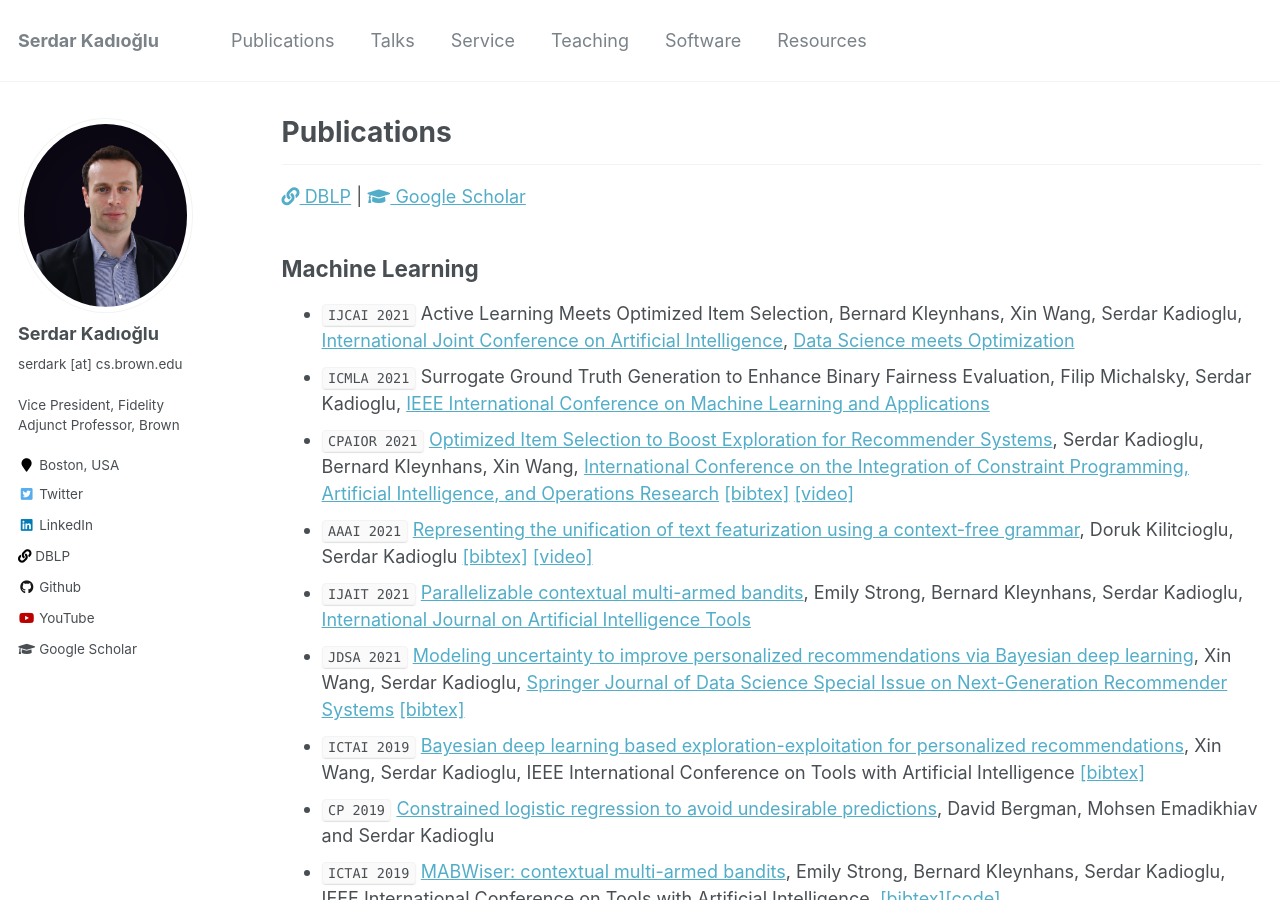
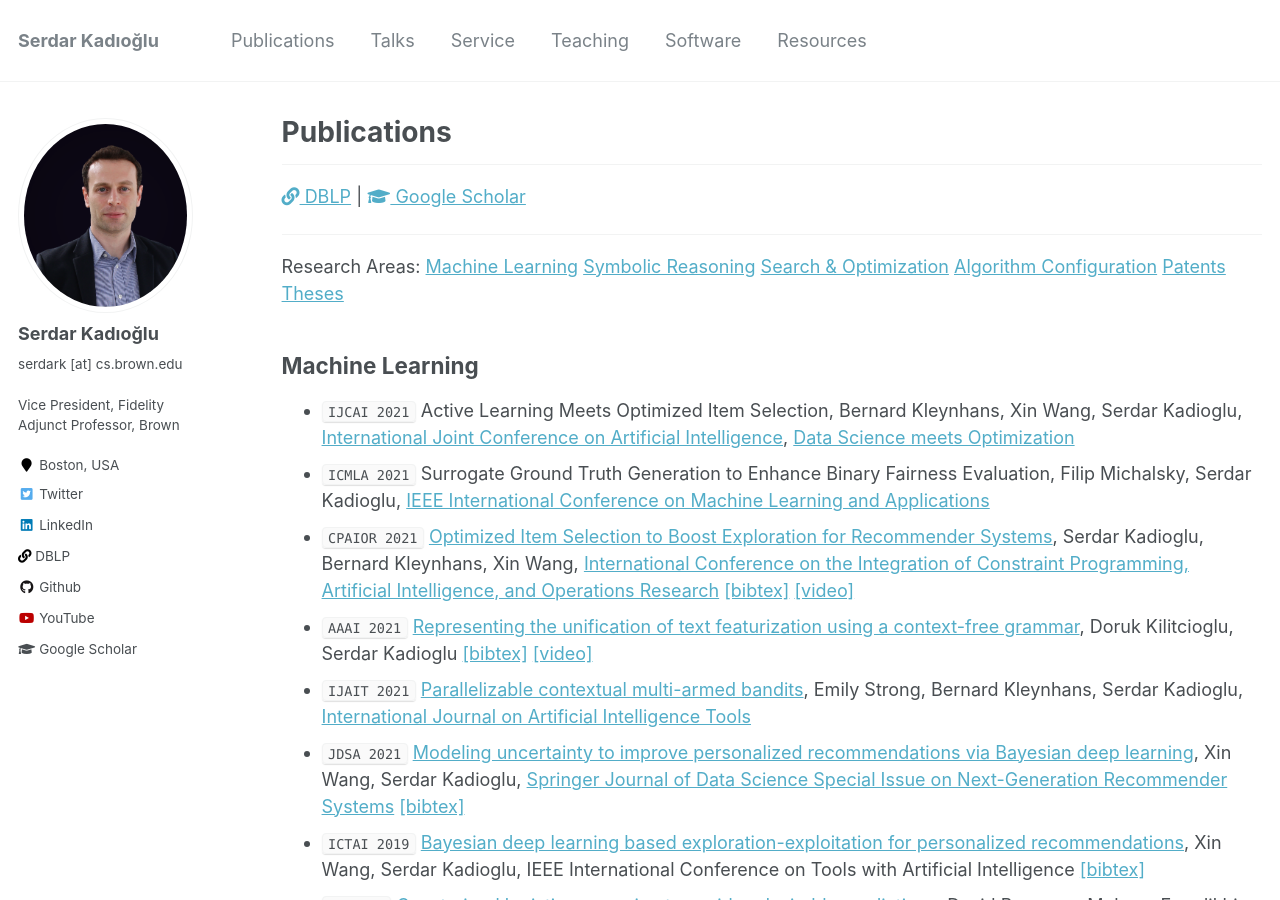
Before and after one commit to skadio/skadio.github.io, a Jekyll site: the page built from _pages/publications.md, in a window 1280 px wide and 900 px high. Built offline with Jekyll 4.4.1, drawn with Linux system fonts in a browser that asks for light colours.

Commit message:
Update publications.md

```diff
--- a/_pages/publications.md
+++ b/_pages/publications.md
@@ -9,6 +9,15 @@ author_profile: true
 
 <a href="https://dblp.org/pid/35/5878.html"><i class="fa fa-link" aria-hidden="true"></i> DBLP</a>  \| [<a href="https://scholar.google.com/citations?user=tOgYtHkAAAAJ"><i class="fas fa-fw fa-graduation-cap"></i> Google Scholar</a>](https://scholar.google.com/citations?user=tOgYtHkAAAAJ&hl=en)
 
+---
+
+Research Areas:
+[Machine Learning](https://github.com/skadio/skadio.github.io/edit/master/_pages/publications.md#machine-learning)
+[Symbolic Reasoning](https://github.com/skadio/skadio.github.io/edit/master/_pages/publications.md#symbolic-reasoning)
+[Search & Optimization](https://github.com/skadio/skadio.github.io/edit/master/_pages/publications.md#search--optimization)
+[Algorithm Configuration](https://github.com/skadio/skadio.github.io/edit/master/_pages/publications.md#algorithm-configuration)
+[Patents](https://github.com/skadio/skadio.github.io/edit/master/_pages/publications.md#patents)
+[Theses](https://github.com/skadio/skadio.github.io/edit/master/_pages/publications.md#theses)
 
 ## Machine Learning
 * `IJCAI 2021` Active Learning Meets Optimized Item Selection, Bernard Kleynhans, Xin Wang, Serdar Kadioglu, [International Joint Conference on Artificial Intelligence](https://ijcai-21.org/), [Data Science meets Optimization](https://sites.google.com/view/ijcai2021dso)
```
